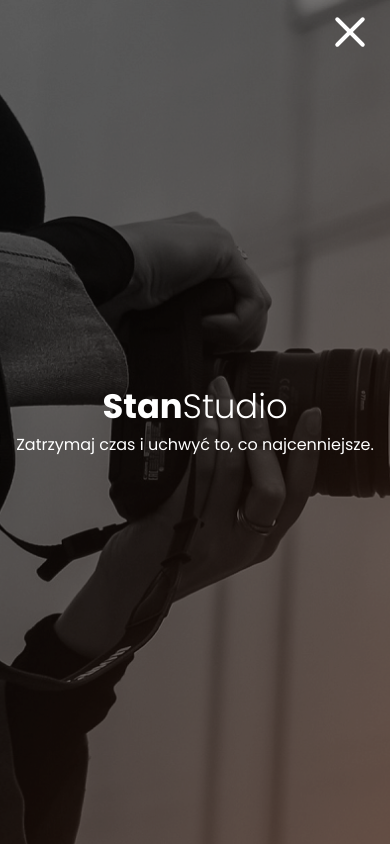
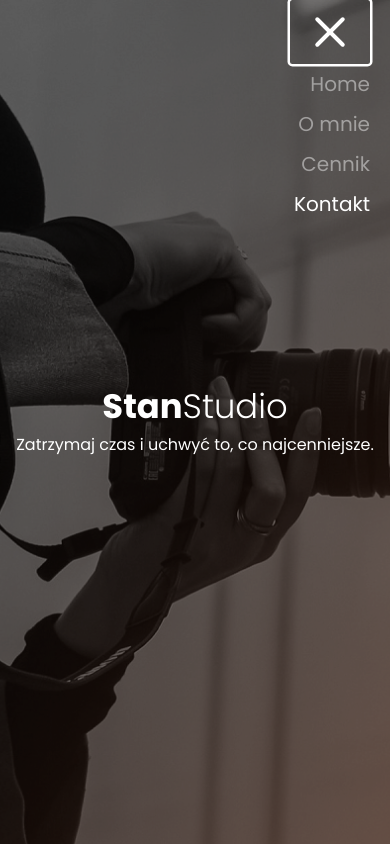
Before and after one commit to iammaybe/stanstudio, a plain HTML site: page index.html in a window 390 px wide. Both pictures are taken after a click on the button "Toggle navigation". Shown: the top 844 px of the page. Drawn offline with nearby package versions, Linux system fonts and the light colour scheme.

Commit message:
Integrate navigation with new hamburger button

```diff
--- a/index.html
+++ b/index.html
@@ -24,20 +24,29 @@
     <link rel="stylesheet" href="css/hamburger.css" />
     <link rel="stylesheet" href="css/main.css" />
   </head>
-  <body data-bs-spy="scroll" data-bs-target="#nav" data-bs-offset="64">
-    <nav id="nav" class="nav">
+  <body data-bs-spy="scroll" data-bs-target="#navbar" data-bs-offset="64">
+    <nav class="navbar navbar-expand-lg fixed-top">
       <div class="container">
-        <button class="hamburger hamburger--spin d-lg-none" type="button">
+        <button
+          class="hamburger hamburger--spin navbar-toggler ms-auto"
+          type="button"
+          data-bs-toggle="collapse"
+          data-bs-target="#navbarNavAltMarkup"
+          aria-controls="navbarNavAltMarkup"
+          aria-expanded="false"
+          aria-label="Toggle navigation"
+        >
           <span class="hamburger-box">
             <span class="hamburger-inner"></span>
           </span>
         </button>
-
-        <div class="nav-items d-none d-lg-block">
-          <a href="#home" class="nav-item">Home</a>
-          <a href="#aboutme" class="nav-item">O mnie</a>
-          <a href="#prices" class="nav-item">Cennik</a>
-          <a href="#contact" class="nav-item">Kontakt</a>
+        <div class="collapse navbar-collapse" id="navbarNavAltMarkup">
+          <div class="navbar-nav m-auto">
+            <a class="nav-link" href="#home">Home</a>
+            <a class="nav-link" href="#aboutme"> O mnie</a>
+            <a class="nav-link" href="#prices">Cennik</a>
+            <a class="nav-link" href="#contact">Kontakt</a>
+          </div>
         </div>
       </div>
     </nav>
@@ -46,15 +55,15 @@
       id="home"
       class="header d-flex flex-column justify-content-center align-items-center text-center"
     >
-      <h1 class="display-1">
-        <span class="accent-span fw-bold">Stan</span>Studio
-      </h1>
-      <p class="header-text m-0">
-        Zatrzymaj czas i uchwyć to, co najcenniejsze.
-      </p>
-
+      <div class="header-text">
+        <h1 class="display-1">
+          <span class="accent-span fw-bold">Stan</span>Studio
+        </h1>
+        <p class="m-0">Zatrzymaj czas i uchwyć to, co najcenniejsze.</p>
+      </div>
       <div class="hero-shadow"></div>
     </header>
+
     <main>
       <section
         id="aboutme"
--- a/js/main.js
+++ b/js/main.js
@@ -1,4 +1,4 @@
-let nav, navBtn;
+let nav, hamburger, navCollapse;
 
 const main = () => {
   prepareDOMElements();
@@ -6,22 +6,31 @@ const main = () => {
 };
 
 const prepareDOMElements = () => {
-  nav = document.querySelector('.nav');
+  nav = document.querySelector('.navbar');
   navBtn = document.querySelector('.hamburger');
+  navCollapse = document.querySelector('.navbar-collapse');
 };
 
 const prepareDOMEvents = () => {
   window.addEventListener('scroll', addShadow);
   navBtn.addEventListener('click', handleNav);
+  document.addEventListener('click', closeNav);
 };
 
 const addShadow = () =>
-  window.scrollY >= 30
+  window.scrollY >= 25
     ? nav.classList.add('shadow-bg')
     : nav.classList.remove('shadow-bg');
-
-document.addEventListener('DOMContentLoaded', main);
 
 const handleNav = () => {
   navBtn.classList.toggle('is-active');
 };
+
+const closeNav = () => {
+  if (navCollapse.classList.contains('show')) {
+    navCollapse.classList.remove('show');
+    navBtn.classList.toggle('is-active');
+  }
+};
+
+document.addEventListener('DOMContentLoaded', main);
--- a/sass/hamburger.scss
+++ b/sass/hamburger.scss
@@ -18,7 +18,6 @@
   background-color: transparent;
   border: 0;
   margin: 0;
-  margin-left: auto;
   overflow: visible;
 }
 .hamburger:hover {
@@ -103,9 +102,3 @@
   transition: bottom 0.1s ease-out,
     transform 0.22s 0.12s cubic-bezier(0.215, 0.61, 0.355, 1);
 }
-
-@media (min-width: 768px) {
-  .hamburger {
-    padding: 1.6rem;
-  }
-}
--- a/sass/main.scss
+++ b/sass/main.scss
@@ -81,24 +81,27 @@ body {
   color: $light;
 }
 
-/* --- */
+/* -- */
 
-.nav {
-  position: fixed;
-  top: 0;
-  width: 100%;
+.navbar {
   padding: 0;
   font-size: 2rem;
   color: $light;
   transition: background-color 0.6s;
-  z-index: 999;
 
-  .container {
-    padding: 0;
+  .nav-link {
+    margin-left: auto;
+    color: rgb(240, 240, 240, 0.5);
+
+    &:hover {
+      color: $gray;
+    }
+  }
+
+  .nav-link.active {
+    color: $light;
   }
 }
-
-/* -- */
 
 .header {
   position: relative;
@@ -107,10 +110,13 @@ body {
   background-position: 60% 0%;
   background-size: cover;
   color: $light;
-  z-index: 0;
+  z-index: 2;
 
-  &-text {
-    padding: 0 15px;
+  &-item {
+    font-size: 2rem;
+    padding: 1.5rem;
+    text-decoration: none;
+    color: $light;
   }
 }
 
@@ -293,10 +299,6 @@ body {
     padding: 0 1.6rem;
   }
 
-  .nav {
-    padding: 0.4rem 0;
-  }
-
   .aboutme-footer {
     &-btn {
       width: 200px;
@@ -368,9 +370,21 @@ body {
     }
   }
 
-  .nav {
+  .navbar {
+    &-collapse {
+      padding: 0.1rem 0;
+    }
+
     .container {
       padding: 0 1.6rem;
+    }
+  }
+
+  .navbar-expand-lg {
+    .navbar-nav {
+      .nav-link {
+        padding: 1.6rem;
+      }
     }
   }
 
```
Also changed, not shown: css/hamburger.css, css/main.css, 2 other files.
